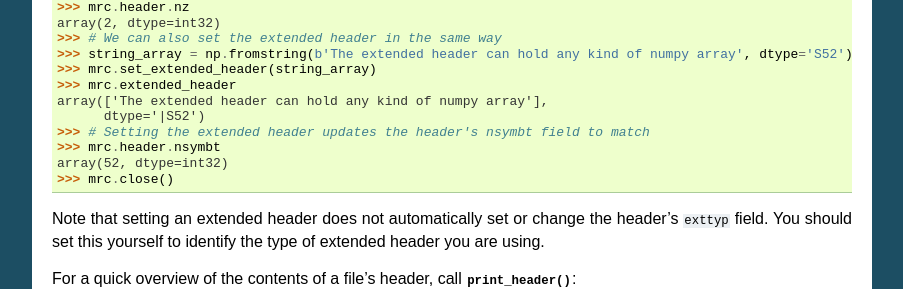
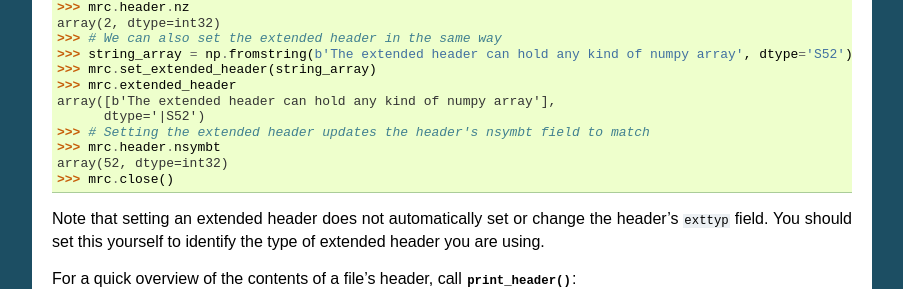
Before and after one commit to ccpem/mrcfile, a Sphinx documentation site: the page built from docs/mrcfile_api_overview.rst, in a window 1280 px wide and 900 px high, scrolled down 3584 px. Shown: the part 166-455 px from the top of the window, without its empty margins (198-1101 px from the left). Built offline with Sphinx 7.4.7, drawn with Linux system fonts in a browser that asks for light colours.

Commit message:
Only run doctests in python 3.5
This ensures the output is precisely correct, otherwise there are
problems with minor formatting differences etc.

```diff
--- a/docs/mrcfile_api_overview.rst
+++ b/docs/mrcfile_api_overview.rst
@@ -285,7 +285,7 @@ To replace the data or extended header completely, call the
    >>> string_array = np.fromstring(b'The extended header can hold any kind of numpy array', dtype='S52')
    >>> mrc.set_extended_header(string_array)
    >>> mrc.extended_header
-   array(['The extended header can hold any kind of numpy array'],
+   array([b'The extended header can hold any kind of numpy array'],
          dtype='|S52')
    >>> # Setting the extended header updates the header's nsymbt field to match
    >>> mrc.header.nsymbt
```
Also changed, not shown: .travis.yml.
